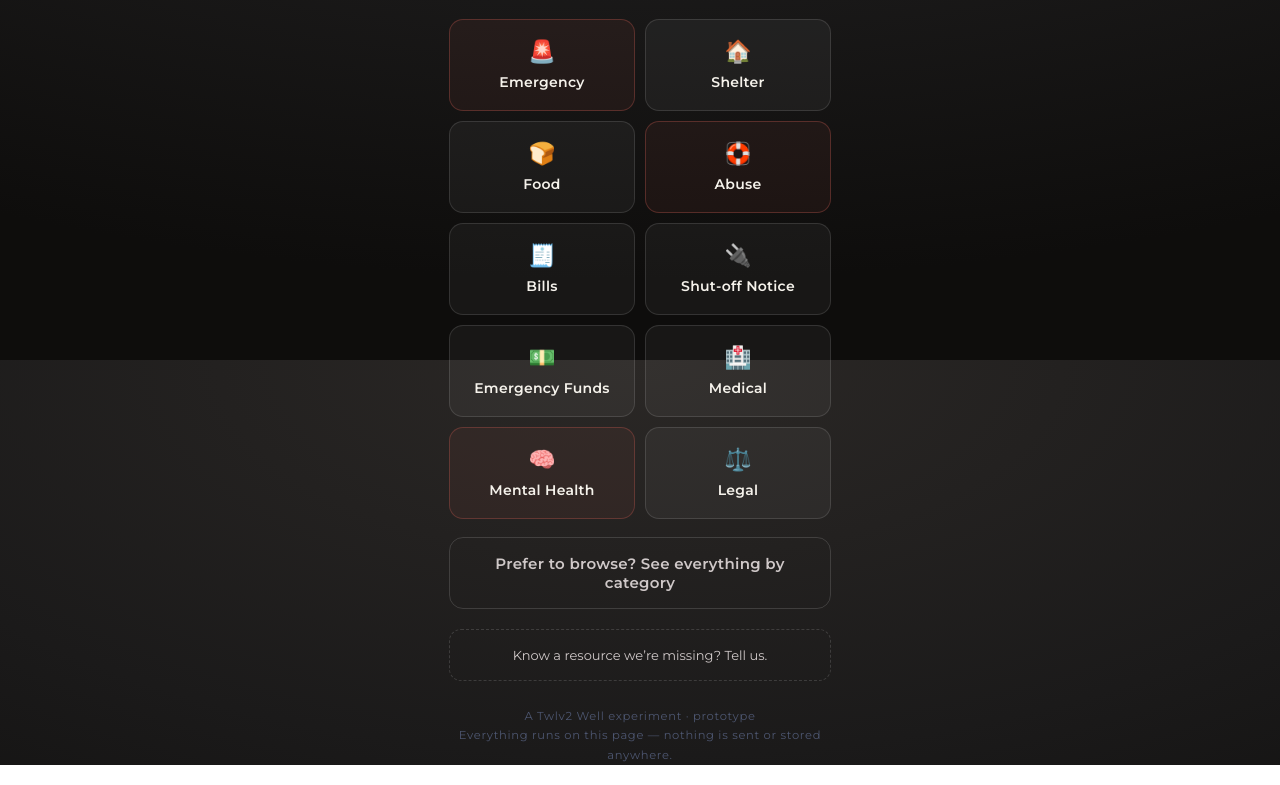
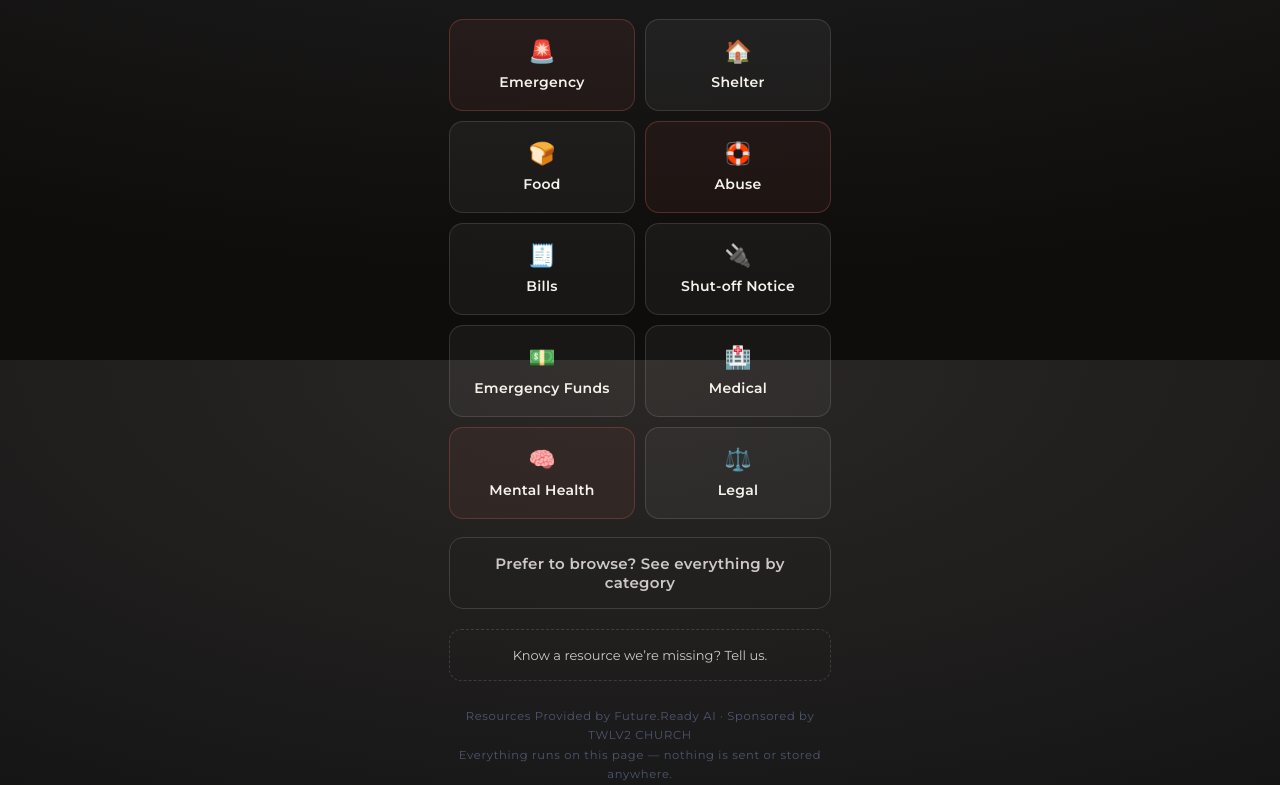
Before and after one commit to coreysanders2-7074/the-well-prototype, a plain HTML site: page apps/11-detroit-resources/index.html in a window 1280 px wide. Shown: the part 440-1225 px from the top of the page. Drawn offline with Linux system fonts and the light colour scheme.

Commit message:
Attribution: Resources Provided by Future.Ready AI, Sponsored by TWLV2 CHURCH

```diff
--- a/apps/11-detroit-resources/index.html
+++ b/apps/11-detroit-resources/index.html
@@ -228,7 +228,7 @@
   </section>
 
   <div class="missing">Know a resource we&rsquo;re missing? Tell us.</div>
-  <footer>A Twlv2 Well experiment &middot; prototype<br>Everything runs on this page &mdash; nothing is sent or stored anywhere.</footer>
+  <footer>Resources Provided by Future.Ready AI &middot; Sponsored by TWLV2 CHURCH<br>Everything runs on this page &mdash; nothing is sent or stored anywhere.</footer>
 </div>
 
 <script>
```
Also changed, not shown: apps/index.html (+1 -1 lines).
